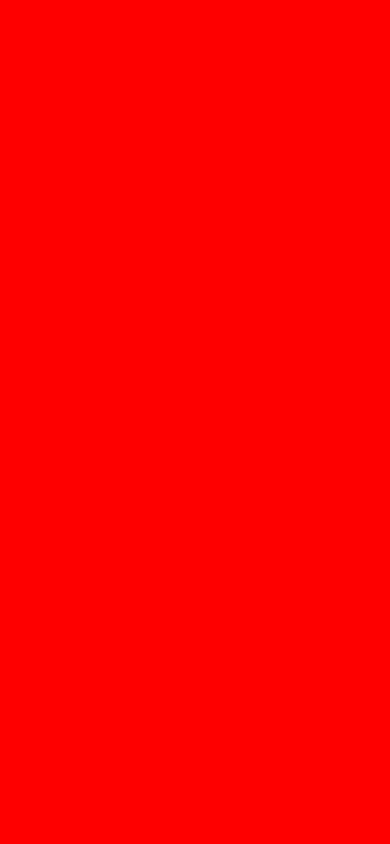
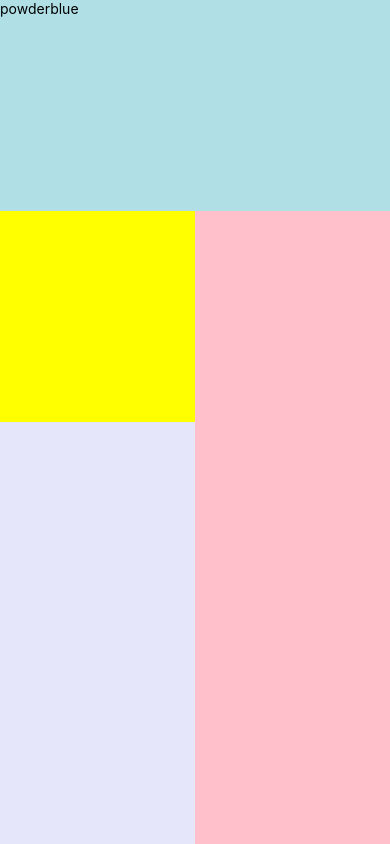
Before and after one commit to DAU-RN-study/DAU-RN-study, a React Native app in the folder study/: screen / in a window 390 px wide. Built offline with nearby package versions, Linux system fonts and the light colour scheme.

Commit message:
1주차 과제 1

```diff
--- a/study/App.js
+++ b/study/App.js
@@ -5,14 +5,68 @@ import {View, Text, StyleSheet} from 'react-native';
 // 함수를 통해 사용자 지정 컴포넌트(예제에선 App)를 만들어줍니다.
 // return 값에 화면 구성 요소를 작성합니다.
 const App = () => {
-  return <View style={styles.container}></View>;
+  return (
+    <View style = {styles.container}>
+
+      <View style = {styles.upcontainer}>
+        <View style = {styles.upcontainer1}><Text>powderblue</Text></View>
+      </View>
+
+      <View style = {styles.downcontainer}>
+        <View style = {styles.downcontainer1}>
+          <View style = {styles.dcontainer1_1}></View>
+          <View style = {styles.dcontainer1_2}></View>
+        </View>
+        <View style = {styles.downcontainer2}>
+          <View style = {styles.dcontainer2_1}></View>
+        </View>
+      </View>
+
+    </View>
+
+  );
 };
 
 // StyleSheet를 사용하여 HTML의 CSS와 유사한 역할을 합니다.
 const styles = StyleSheet.create({
-  container: {
+  container : {
+    flex : 1,
+  },
+
+  upcontainer : {
     flex: 1,
-    backgroundColor: 'red',
+  },
+
+  upcontainer1 : {
+    flex : 1,
+    backgroundColor : 'powderblue',
+  },
+
+  downcontainer : {
+    flex  : 3,
+    flexDirection : 'row',
+  },
+
+  downcontainer1 : {
+    flex  : 1,
+    flexDirection : 'column',
+  },
+
+  downcontainer2 : {
+    flex : 1,
+  },
+
+  dcontainer1_1 : {
+    flex : 1,
+    backgroundColor : 'yellow',
+  },
+  dcontainer1_2 : {
+    flex : 2,
+    backgroundColor : 'lavender',
+  },
+  dcontainer2_1 : {
+    flex : 1,
+    backgroundColor : 'pink',
   },
 });
 
```
